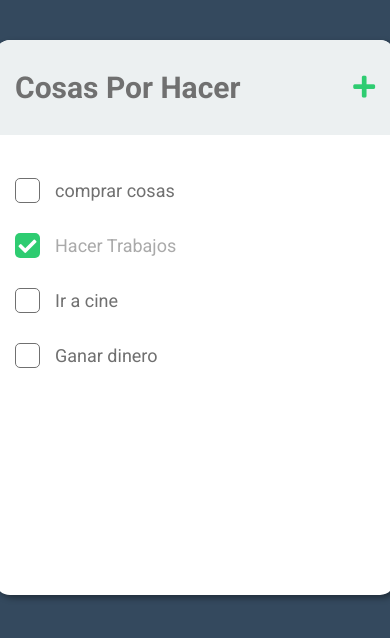
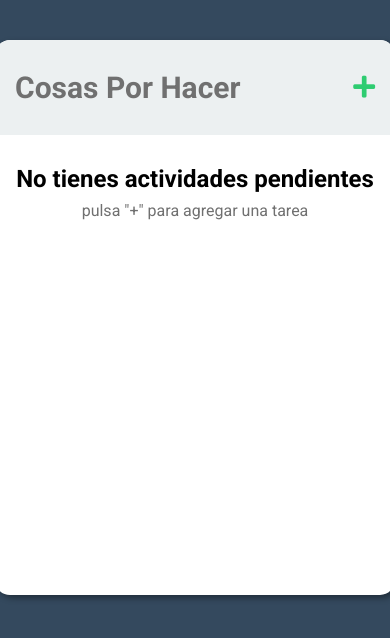
Before and after one commit to fabian0896/AppToDos, a React (Create React App) app: page / in a window 390 px wide. Shown: the top 638 px of the page. Built offline with nearby package versions, Linux system fonts and the light colour scheme.

Commit message:
final de la app, lista para hacer responsive

```diff
--- a/src/App.css
+++ b/src/App.css
@@ -10,3 +10,14 @@
     box-sizing: border-box;
     position: relative
 }
+
+.NoTaskTitle{
+    text-align: center;
+    margin: 8px 0;
+}
+
+.NoTaskMessage{
+    text-align: center;
+    margin: 5px 0;
+    color: #707070;
+}
--- a/src/App.js
+++ b/src/App.js
@@ -78,7 +78,17 @@ class App extends Component {
       <div className="App">
           <Header edit={this.state.edit} handleClick={this.handleClick} />
           <Formulario value={this.state.inputText} handleChange={this.handleChange } getInput={this.getInput} handleSubmit={ this.handleSubmit } edit={this.state.edit} />
-          <TaskList startEdition={this.startEdition} tasks={ this.props.tasks }/>
+          {
+            this.props.tasks.length?
+            <TaskList startEdition={this.startEdition} tasks={ this.props.tasks }/>
+            :
+            <div>
+              <h2 className="NoTaskTitle">No tienes actividades pendientes</h2>
+              <p className="NoTaskMessage">pulsa "+" para agregar una tarea</p>
+            </div>
+
+
+          }
       </div>
     );
   }
--- a/src/TaskList/taskList.css
+++ b/src/TaskList/taskList.css
@@ -0,0 +1,5 @@
+.TaskList{
+    height: 415px;
+    padding-bottom: 10px;
+    overflow-y: auto;
+}
--- a/src/TaskList/taskList.js
+++ b/src/TaskList/taskList.js
@@ -1,6 +1,7 @@
 import React from 'react';
 import Task from '../Task/Task';
 import { connect }  from 'react-redux';
+import './taskList.css'
 
 class TaskList extends React.Component{
 
@@ -44,7 +45,7 @@ class TaskList extends React.Component{
 
     render(){
         return(
-            <div>
+            <div className="TaskList">
                 {
                    this.props.tasks.map((task, index)=>{
                        return <Task
--- a/src/index.js
+++ b/src/index.js
@@ -11,22 +11,6 @@ import { Provider } from 'react-redux';
 const data = {
 
     task: [
-    {
-        text: "comprar cosas",
-        done: false
-    },
-    {
-        text: "Hacer Trabajos",
-        done: true
-    },
-    {
-        text: "Ir a cine",
-        done: false
-    },
-    {
-        text: "Ganar dinero",
-        done: false
-    }
 ],
     inputText: ''
 }
```
